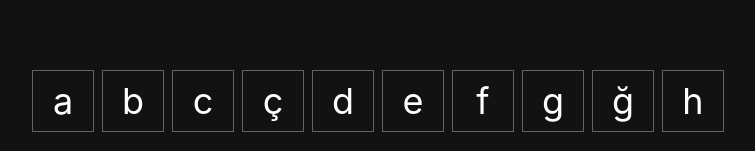
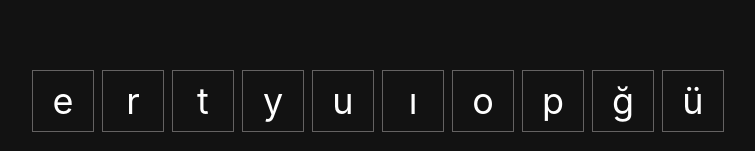
Before and after one commit to egemrai/wordle-infinite, a React (Create React App) app in the folder frontend/: page / in a window 1280 px wide. Shown: the part 738-889 px from the top of the page, without its empty margins (262-1017 px from the left). Built offline with nearby package versions, Linux system fonts and the light colour scheme.

Commit message:
alphabet change

```diff
--- a/frontend/src/App.css
+++ b/frontend/src/App.css
@@ -202,7 +202,7 @@
   position: relative;
   justify-content: center;
   flex-wrap: wrap;
-  border: 1px rgb(100, 98, 98) solid;
+  /* border: 1px rgb(100, 98, 98) solid; */
 }
 
 .alphabetLetterBox{
--- a/frontend/src/App.tsx
+++ b/frontend/src/App.tsx
@@ -16,8 +16,8 @@ function App() {
   const[guessLevel, setGuessLevel] = useState<number>(0)
   const[currentGuess, setCurrentGuess] = useState<string>('')
   const[allGuesses, setAllGuesses] = useState<string[]>([])
-  const[finalWord, setFinalWord] = useState<string>(process.env.REACT_APP_TheWord||'lunna')
-  const[finalWordArray, setFinalWordArray] = useState<string[]>(process.env.REACT_APP_TheWord!.split('')||['l','u','n','n','a'])
+  const[finalWord, setFinalWord] = useState<string>(words[Math.floor(Math.random()*words.length)]||'lunna')
+  const[finalWordArray, setFinalWordArray] = useState<string[]>(words[Math.floor(Math.random()*words.length)].split('')||['l','u','n','n','a'])
   const[finalWordLetterCount, setFinalWordLetterCount] = useState<Record<string,number>>({})
   const[found, setFound] = useState<boolean>(false)
   const[isMobile, setIsMobile] = useState<boolean>(false)
--- a/frontend/src/data/alphabet.ts
+++ b/frontend/src/data/alphabet.ts
@@ -1,3 +1,3 @@
- const alphabet = ['a','b','c','ç','d','e','f','g','ğ','h','ı','i','j','k','l','m','n','o','ö','p','r','s','ş','t','u','ü','v','y','z']
+ const alphabet = ['e','r','t','y','u','ı','o','p','ğ','ü','a','s','d','f','g','h','j','k','l','ş','i','z','c','v','b','n','m','ö','ç']
 
  export default alphabet
```
